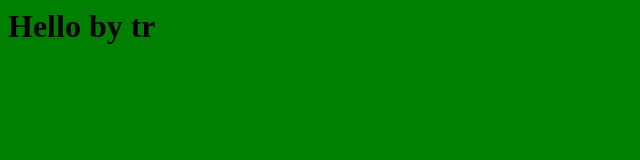
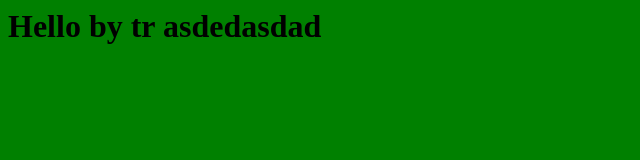
Before and after one commit to varun-TR/git-merge, a plain HTML site: page index.html in a window 1280 px wide. Shown: the whole page, without its empty margins (0-640 px from the left). Drawn offline with Linux system fonts and the light colour scheme.

Commit message:
gibbrish

```diff
--- a/index.html
+++ b/index.html
@@ -27,6 +27,6 @@
     }
   </style>
   <body>
-    <h1>Hello by tr</h1>
+    <h1>Hello by tr asdedasdad</h1>
   </body>
 </html>
```
